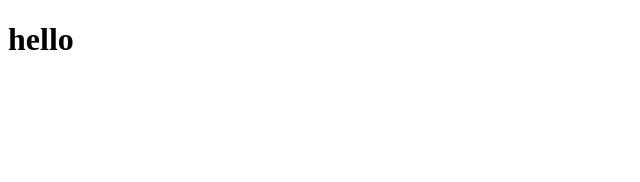
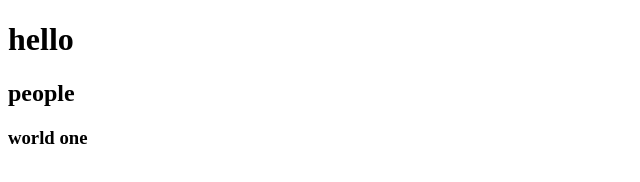
Before and after one commit to ALANGEORGE99/datewithgit-sample, a plain HTML site: page index.html in a window 1280 px wide. Shown: the whole page, without its empty margins (0-640 px from the left). Drawn offline with Linux system fonts and the light colour scheme.

Commit message:
addes a message

```diff
--- a/index.html
+++ b/index.html
@@ -8,5 +8,7 @@
 </head>
 <body>
     <h1>hello</h1>
+    <h2>people</h2>
+    <h3>world one</h3>
 </body>
 </html>
```
